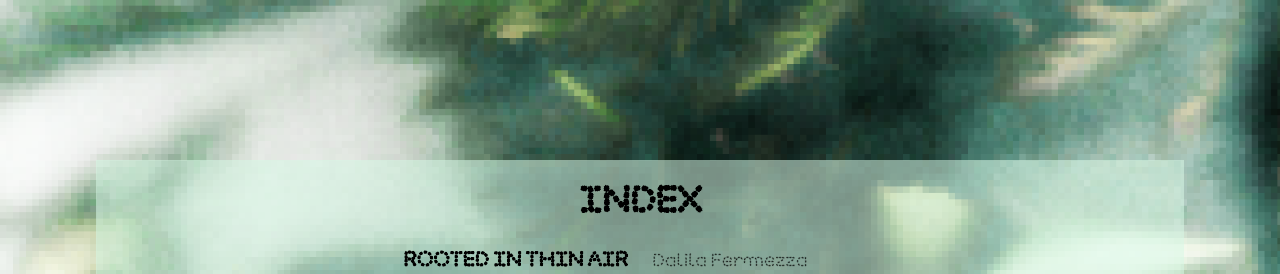
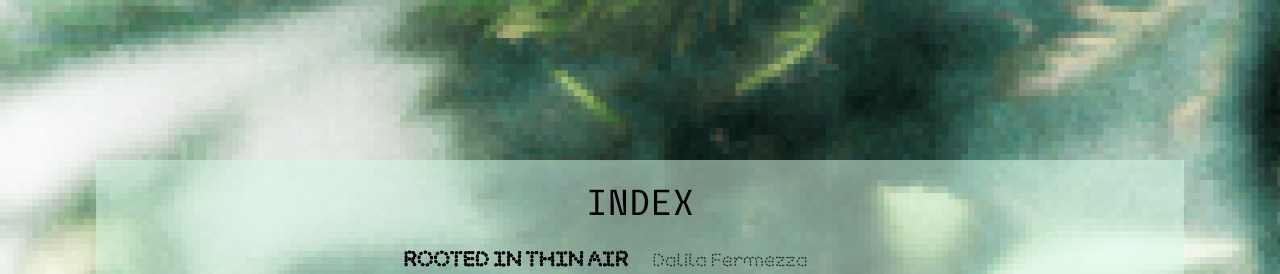
Before and after one commit to Simon-Dirks/imaginary-gardens, an Angular app: page / in a window 1280 px wide. Both pictures are taken after a click on the button 1232 px from the left and 600 px from the top of the page. Shown: the top 274 px of the page. Built offline with nearby package versions, Linux system fonts and the light colour scheme; no server answers.

Commit message:
Add Sligoil font

```diff
--- a/src/app/app.component.scss
+++ b/src/app/app.component.scss
@@ -3,6 +3,11 @@
   src: url("/fonts/Ouvrieres-affamees.woff2") format("woff2");
 }
 
+@font-face {
+  font-family: "Sligoil";
+  src: url("/fonts/Sligoil-Micro.woff2") format("woff2");
+}
+
 * {
   font-family: "Ouvrieres-affamees", sans-serif;
 }
--- a/src/app/index-overlay/index-overlay.component.html
+++ b/src/app/index-overlay/index-overlay.component.html
@@ -9,7 +9,7 @@
     }"
   >
     <div class="text-center py-6 flex-shrink-0">
-      <h1 class="text-4xl font-bold">INDEX</h1>
+      <h1 class="text-4xl font-['Sligoil']">INDEX</h1>
     </div>
 
     <div class="flex-1 overflow-y-auto px-8 pb-8">
```
Also changed, not shown: public/fonts/Sligoil-Micro.woff2 (added).
